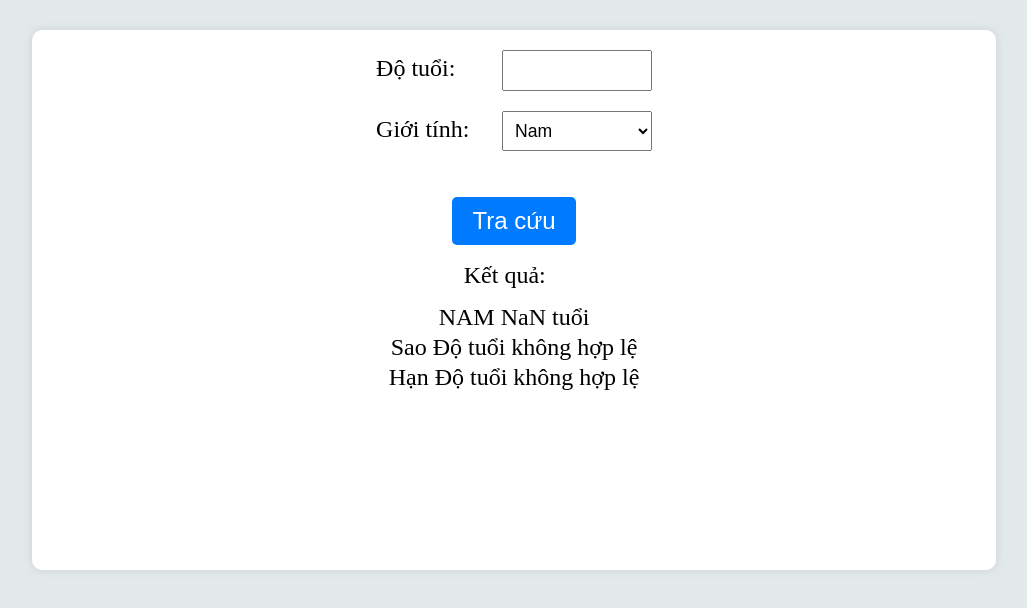
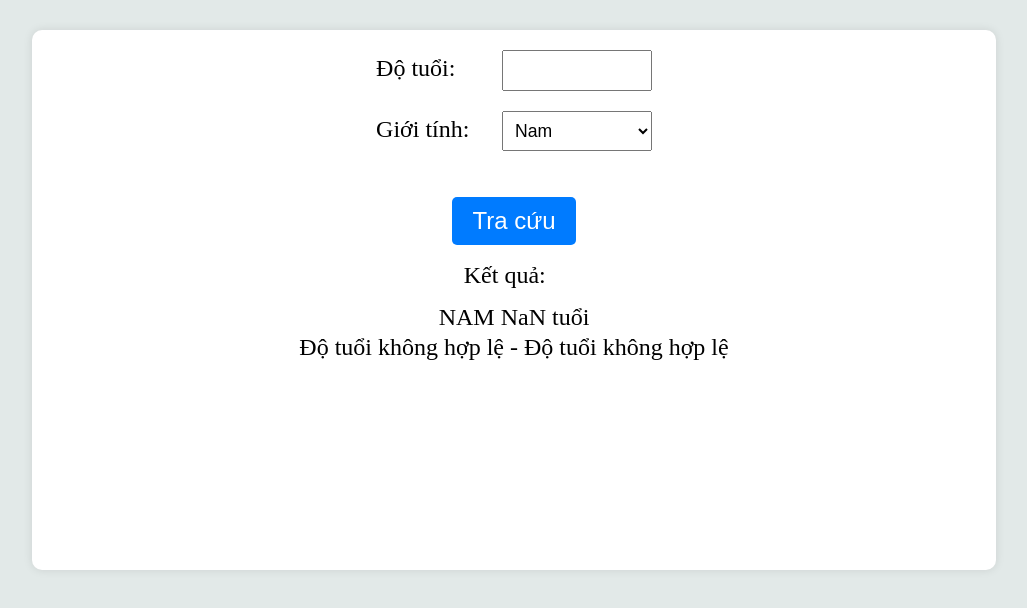
Before and after one commit to PearHuynh/thongtin, a plain HTML site: page index.html in a window 1280 px wide. Both pictures are taken after a click on the button "Tra cứu". Shown: the whole page, without its empty margins (126-1153 px from the left). Drawn offline with Linux system fonts and the light colour scheme.

Commit message:
first commit

```diff
--- a/index.html
+++ b/index.html
@@ -26,7 +26,6 @@
       <br>
       <div id="result1"></div>
       <div id="result2"></div>
-      <div id="result3"></div>
       <br>
       <br>
     </div>
--- a/script.js
+++ b/script.js
@@ -48,6 +48,5 @@ function traCuu() {
     resultTextsex = (gender === 'male') ? 'NAM' : 'NỮ';
 
     resultDiv1.textContent = resultTextsex + ' ' + age + ' tuổi ';
-    resultDiv2.textContent = 'Sao ' + resultText1;
-    resultDiv3.textContent = 'Hạn ' + resultText2;
+    resultDiv2.textContent = resultText1 + ' - ' + resultText2;
 }
```
